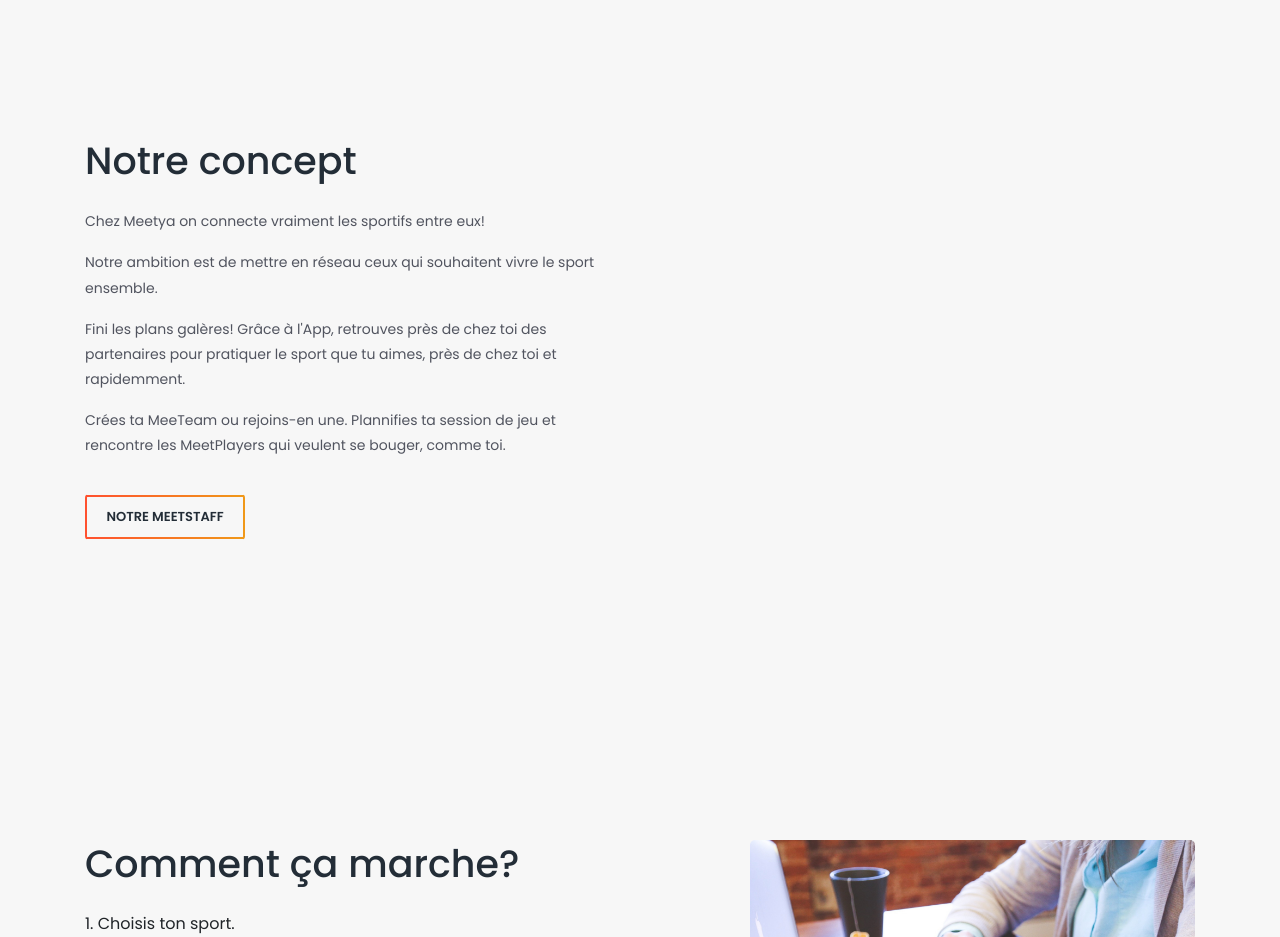
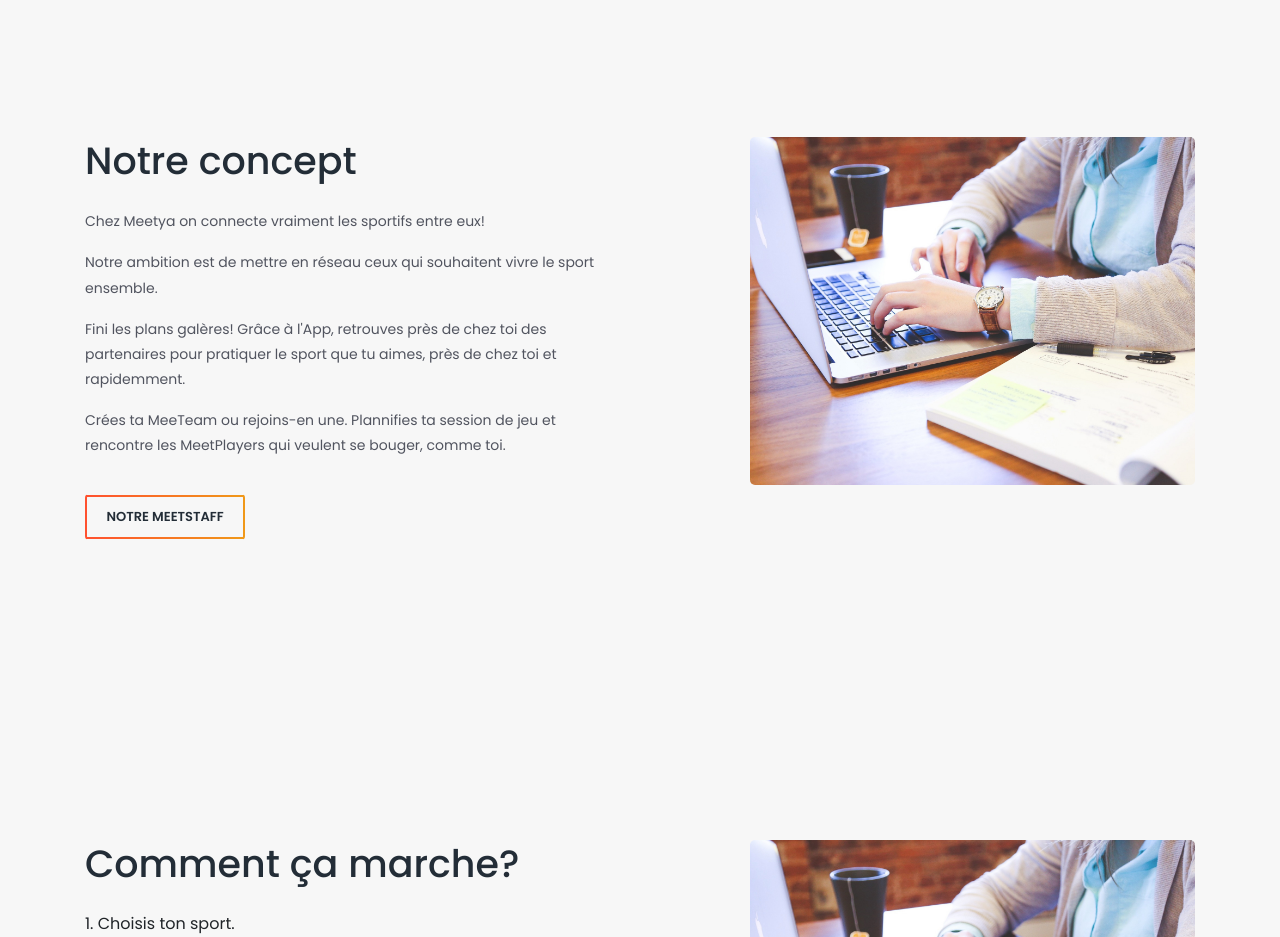
Before and after one commit to MJ-14/Meetya, a plain HTML site: page index.html in a window 1280 px wide. Shown: the part 1460-2397 px from the top of the page. Drawn offline with nearby package versions, Linux system fonts and the light colour scheme.

Commit message:
Remise de l'image

```diff
--- a/index.html
+++ b/index.html
@@ -266,6 +266,11 @@
                         <p>Crées ta MeeTeam ou rejoins-en une. Plannifies ta session de jeu et rencontre les MeetPlayers qui veulent se bouger, comme toi.  </p>
 
                         <a href="#" class="btn fancy-btn fancy-dark">Notre Meetstaff</a>
+                    </div>
+                </div>
+                <div class="col-12 col-lg-6 col-xl-5 ml-xl-auto">
+                    <div class="about-us-thumb wow fadeInUp" data-wow-delay="0.5s">
+                        <img src="img/bg-img/about-1.jpg" alt="">
                     </div>
                 </div>
             </div>
```
